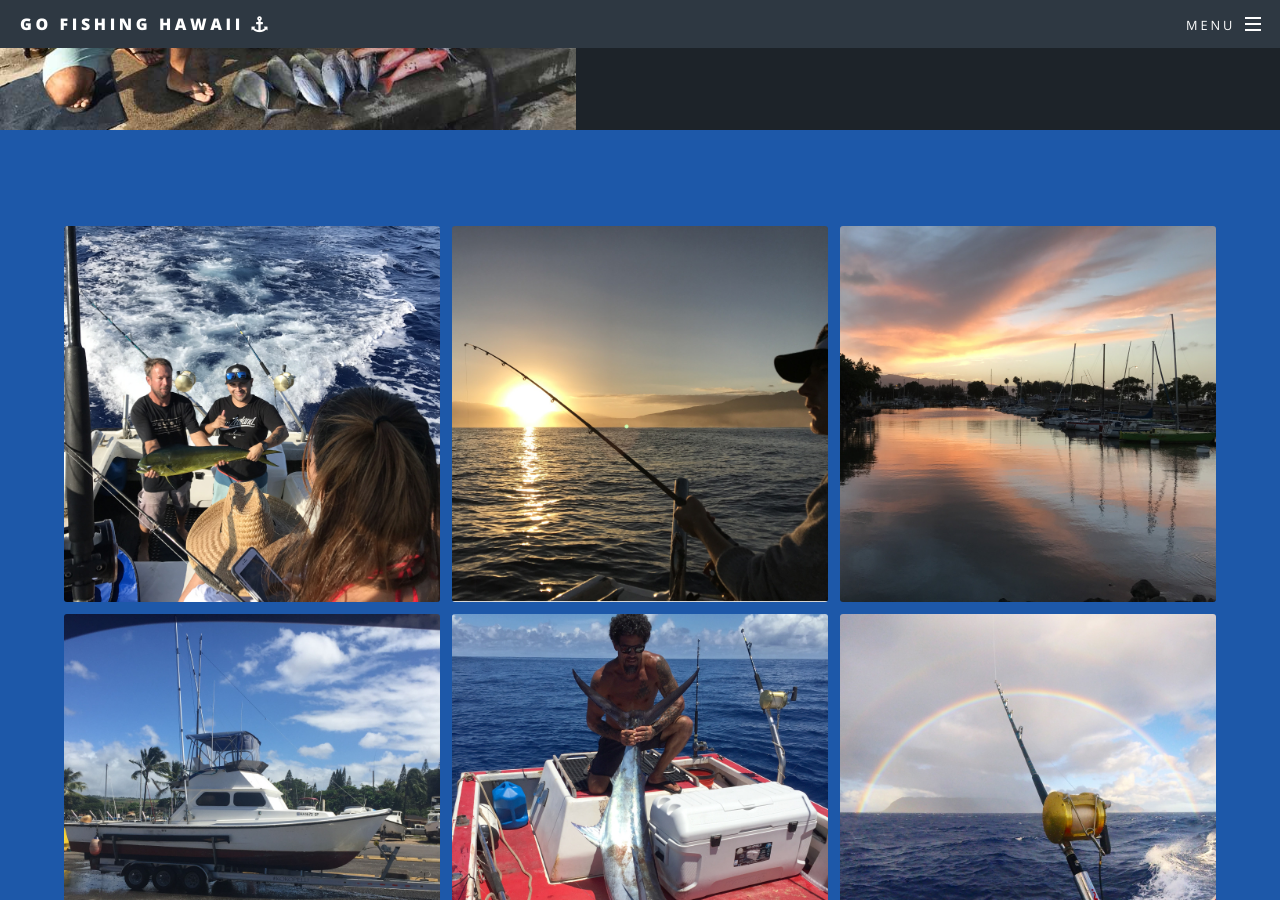
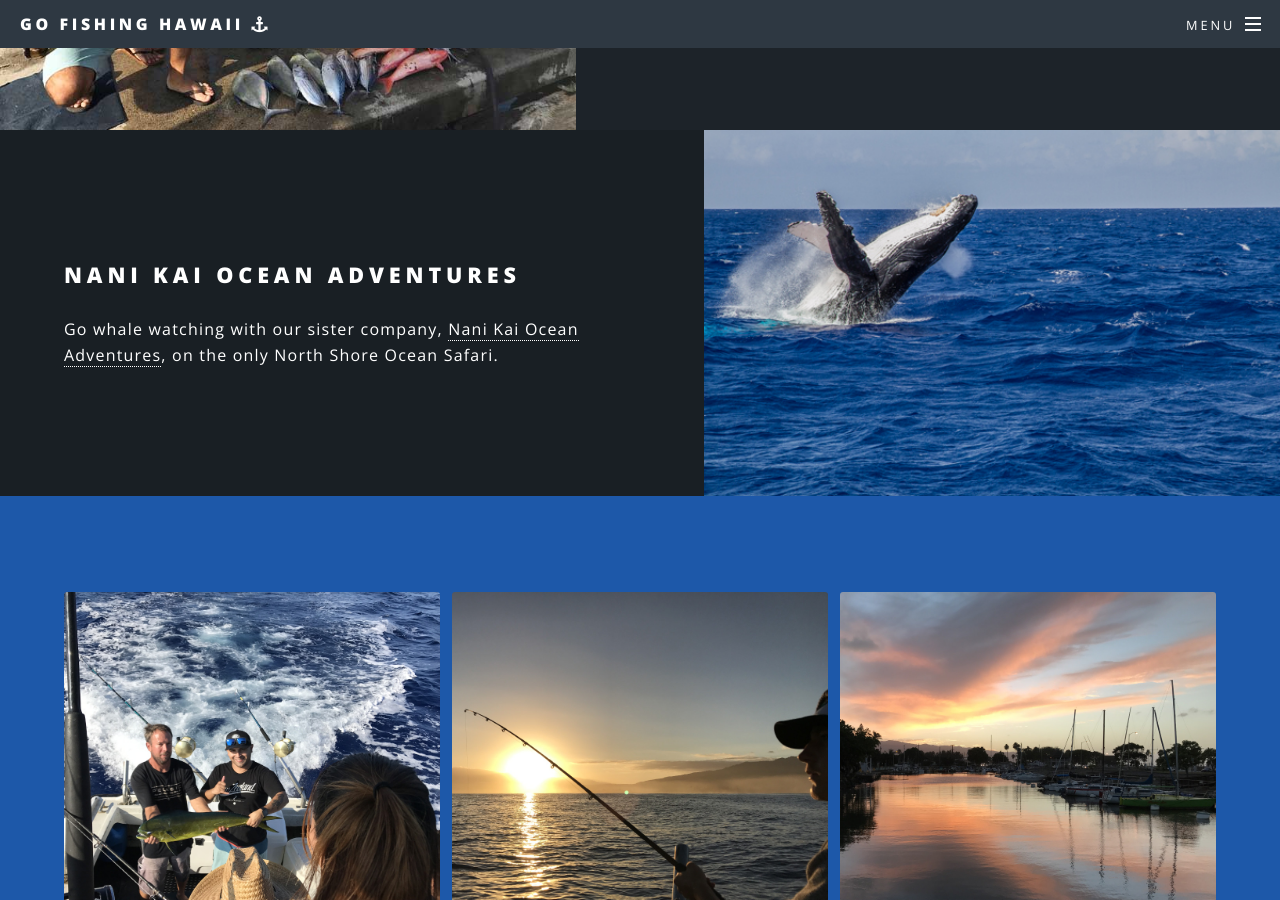
Before and after one commit to poidog223/poidog223.github.io, a Jekyll site: the page built from index.html, in a window 1280 px wide and 900 px high, scrolled down 3372 px. Built offline with Jekyll 4.4.1, drawn with Linux system fonts in a browser that asks for light colours.

Commit message:
add nanikai links

```diff
--- a/_includes/header.html
+++ b/_includes/header.html
@@ -16,6 +16,7 @@
             <li><a href="/charters">Charters</a></li>
             <li><a href="/boat">Boat</a></li>
             <li><a href="/kala">Owner</a></li>
+            <li><a href="http://www.nanikaioceanadventures.com">Nani Kai Ocean Adventures</a></li>
             <li><a href="{{ "/feed.xml" | prepend: site.baseurl }}"
                    class="icon fa-feed"> RSS Feed</a></li>
           </ul>
--- a/index.html
+++ b/index.html
@@ -58,6 +58,12 @@ permalink: /
 								<p>Join us for an unforgettable, affordable fishing charter at Go Fishing Hawaii and see why the North Shore is famous for more than just its big waves.</p>
 							</div>
 						</section>
+						<section class="spotlight">
+							<div class="image"><img src="images/spotlight_1.jpg" alt="" /></div><div class="content">
+								<h2>Nani Kai Ocean Adventures</h2>
+								<p>Go whale watching with our sister company, <a href="http://www.nanikaioceanadventures.com">Nani Kai Ocean Adventures</a>, on the only North Shore Ocean Safari.</p>
+							</div>
+						</section>
 					</section>
 
 				<!-- Three -->
```
Also changed, not shown: images/spotlight_1.jpg (added), 9 other files.
